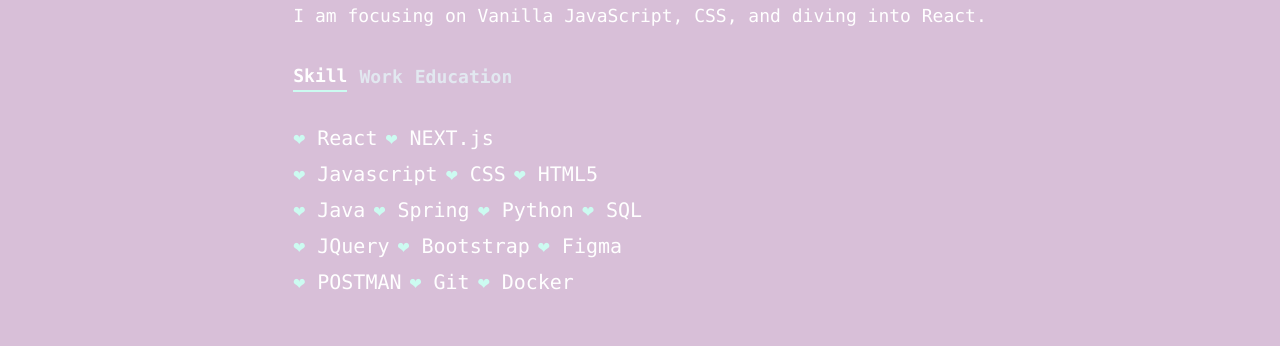
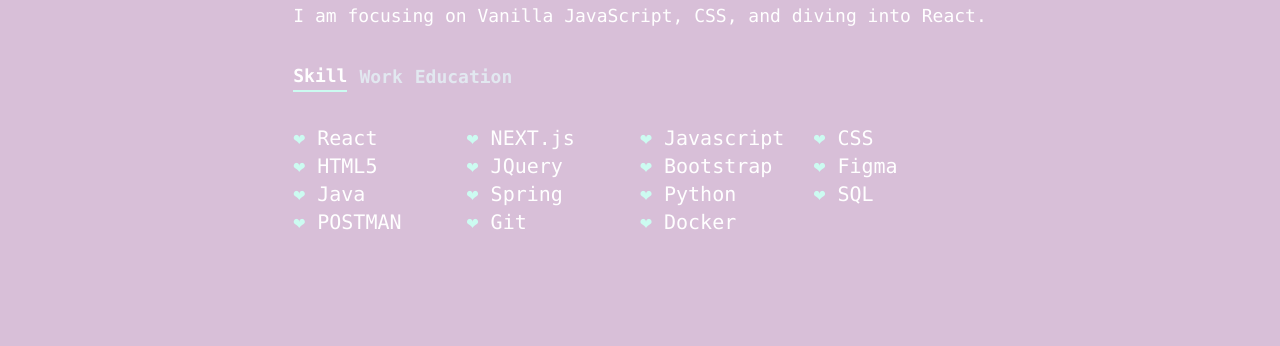
Before and after one commit to yuhyunjeong/portfolio-website, a Next.js app in the folder portfolio-website/: page / in a window 1280 px wide. Shown: the part 1022-1368 px from the top of the page. Built offline with nearby package versions, Linux system fonts and the light colour scheme.

Commit message:
modify list

```diff
--- a/portfolio-website/app/components/AboutSection.jsx
+++ b/portfolio-website/app/components/AboutSection.jsx
@@ -8,83 +8,54 @@
     title: "Skills",
     id: "skills",
     content: (
-      <ul className="list-none text-sm md:text-lg lg:text-xl">
-        <li>
-          <div className="mb-2">
-            <div className="socials flex gap-2">
-              <div className="customBullet">
+      <ul className="list-none text-sm md:text-lg lg:text-xl grid grid-cols-2 md:grid-cols-3 lg:grid-cols-4">
+        <li className="customBullet">
           <div className="socials flex items-center">React</div>
-              </div>
-
-              <div className="customBullet">
+        </li>
+        <li className="customBullet">
           <div className="socials flex  items-center">NEXT.js</div>
-              </div>
-            </div>
-          </div>
         </li>
-        <li>
-          <div className="mb-2">
-            <div className="socials flex gap-2">
-              <div className="customBullet">
+        <li className="customBullet">
           <div className="socials flex items-center">Javascript</div>
-              </div>
-              <div className="customBullet">
+        </li>
+        <li className="customBullet">
           <div className="socials flex items-center">CSS</div>
-              </div>
-              <div className="customBullet">
+        </li>
+        <li className="customBullet">
           <div className="socials flex items-center">HTML5</div>
-              </div>
-            </div>
-          </div>
-        </li>
-        <li>
-          <div className="mb-2">
-            <div className="socials flex gap-2">
-              <div className="customBullet">
-                <div className="socials flex items-center">Java</div>
-              </div>
-              <div className="customBullet">
-                <div className="socials flex items-center">Spring</div>
-              </div>
-              <div className="customBullet">
-                <div className="socials flex  items-center">Python</div>
-              </div>
-              <div className="customBullet">
-                <div className="socials flex  items-center">SQL</div>
-              </div>
-            </div>
-          </div>
-        </li>
-        <li>
-          <div className="mb-2">
-            <div className="socials flex gap-2">
-              <div className="customBullet">
-                <div className="socials flex items-center">JQuery</div>
-              </div>
-              <div className="customBullet">
-                <div className="socials flex items-center">Bootstrap</div>
-              </div>
-              <div className="customBullet">
-                <div className="socials flex items-center">Figma</div>
-              </div>
-            </div>
-          </div>
         </li>
 
-        <li>
-          <div className="mb-2">
-            <div className="socials flex gap-2">
-              <div className="customBullet">
+        <li className="customBullet">
+          <div className="socials flex items-center">JQuery</div>
+        </li>
+        <li className="customBullet">
+          <div className="socials flex items-center">Bootstrap</div>
+        </li>
+        <li className="customBullet">
+          <div className="socials flex items-center">Figma</div>
+        </li>
+
+        <li className="customBullet">
+          <div className="socials flex items-center">Java</div>
+        </li>
+        <li className="customBullet">
+          <div className="socials flex items-center">Spring</div>
+        </li>
+        <li className="customBullet">
+          <div className="socials flex  items-center">Python</div>
+        </li>
+        <li className="customBullet">
+          <div className="socials flex  items-center">SQL</div>
+        </li>
+
+        <li className="customBullet">
           <div className="socials flex  items-center">POSTMAN</div>
-              </div>
-              <div className="customBullet">
+        </li>
+        <li className="customBullet">
           <div className="socials flex  items-center">Git</div>
-              </div>
-              <div className="customBullet">
+        </li>
+        <li className="customBullet">
           <div className="socials flex  items-center">Docker</div>
-              </div>
-            </div>
-          </div>
         </li>
         {/* <li>
           <div className="text-lg">
--- a/portfolio-website/app/globals.css
+++ b/portfolio-website/app/globals.css
@@ -37,7 +37,7 @@
   .customBullet::before {
     content: "❤︎"; /* 원하는 아이콘으로 변경 */
     position: absolute;
-    color: rgb(204 251 241);
+    color: rgb(204 251 241) !important;
     left: 0;
     top: 0;
   }
```
Lines whose indentation alone changed are shown as unchanged.
